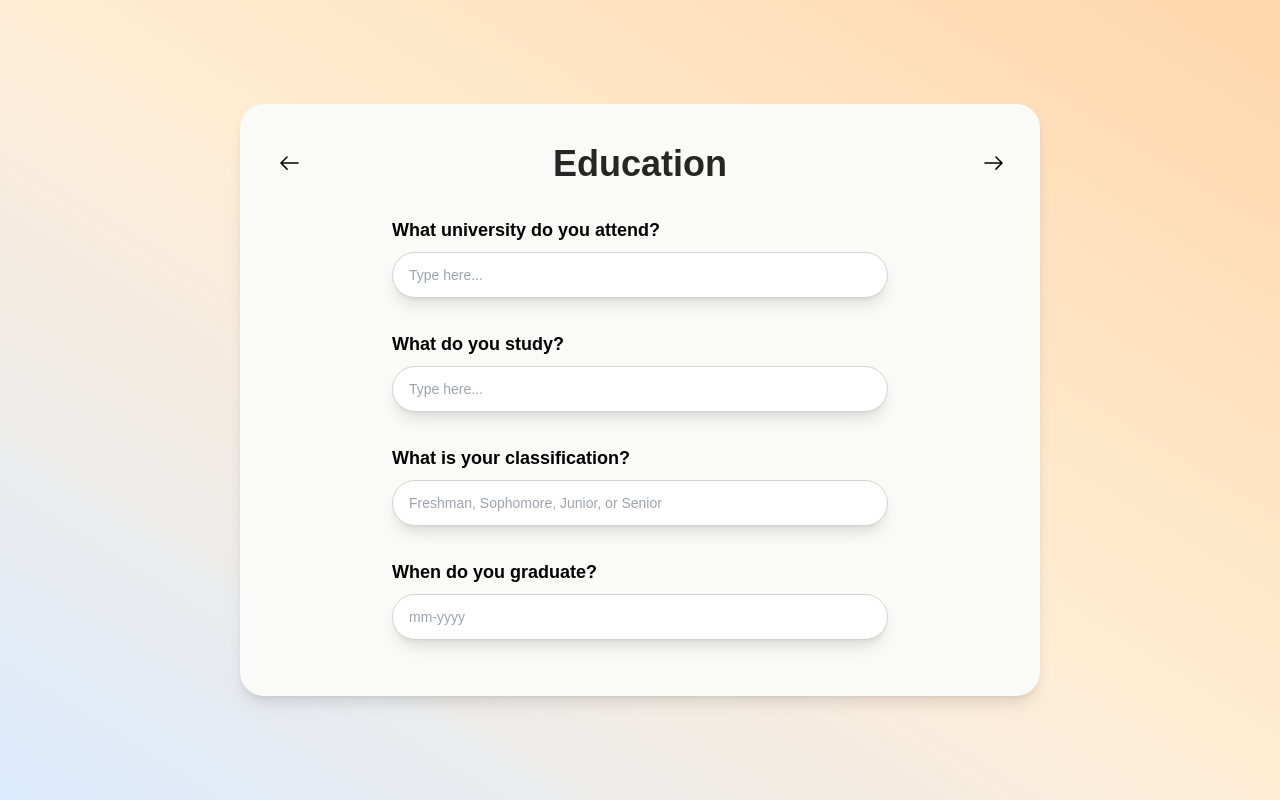
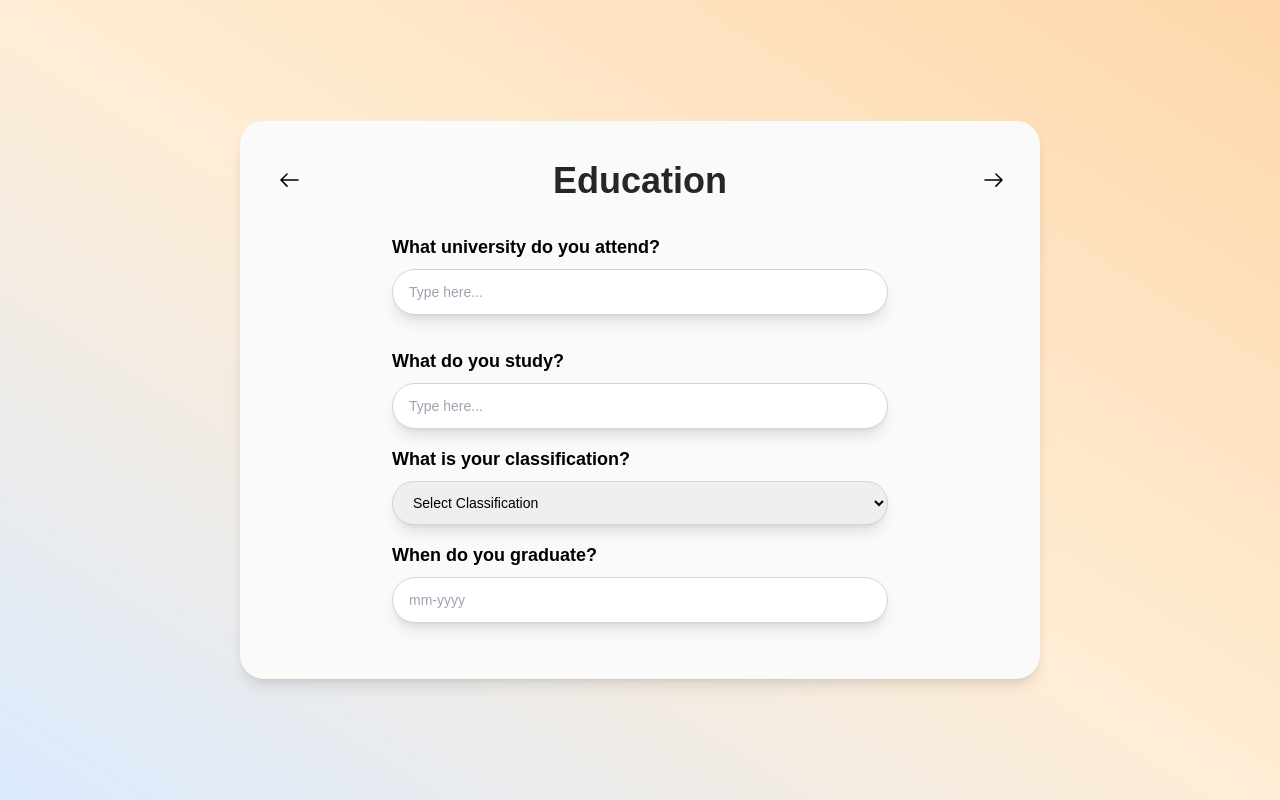
Before and after one commit to tristanbecnel87/locol-app, a Next.js app: page /signUp in a window 1280 px wide. Both pictures are taken after a click on the element "Student". Built offline with nearby package versions, Linux system fonts and the light colour scheme; what aws-amplify would draw is missing.

Commit message:
added select classification for education page in student sign up

```diff
--- /dev/null
+++ b/components/SelectBox.jsx
@@ -0,0 +1,18 @@
+import React from 'react'
+
+const SelectBox = ({title, placeholder, options, setSelected}) => {
+  return (
+    <div>
+        <label className="block text-lg font-semibold mb-2 text-black ">{title}</label>
+        <select className="py-3 px-4 pe-9 block w-full border shadow-lg border-stone-300 rounded-full text-sm " onChange={(e) => setSelected(e.target.value)}>
+          <option value="none" selected disabled hidden>{placeholder}</option>
+            {options.map((option) => (
+                <option key={option}>{option}</option>
+            ))}
+        </select>
+    </div>
+
+  )
+}
+
+export default SelectBox
--- a/components/SignUp/Student/Education.jsx
+++ b/components/SignUp/Student/Education.jsx
@@ -3,7 +3,7 @@ import React, {useState } from "react";
 import { useRouter } from "next/navigation";
 
 import InputPill from "@/components/InputPill";
-import Link from "next/link";
+import SelectBox from "@/components/SelectBox";
 
 const Education = ({setScreen, setForm, form}) => {
   const router = useRouter();
@@ -57,7 +57,8 @@ const Education = ({setScreen, setForm, form}) => {
         <div className="px-32 py-4 w-full flex flex-col justify-start">
             <InputPill title="What university do you attend?" placeholder="Type here..." setState={setUniversity} inputType="text"/>
             <InputPill title="What do you study?" placeholder="Type here..." setState={setMajor} inputType="text"/>
-            <InputPill title="What is your classification?" placeholder="Freshman, Sophomore, Junior, or Senior" setState={setClassification} inputType="text"/>
+            {/* <InputPill title="What is your classification?" placeholder="Freshman, Sophomore, Junior, or Senior" setState={setClassification} inputType="text"/> */}
+            <SelectBox title="What is your classification?" placeholder="Select Classification" options={["Freshman", "Sophomore", "Junior", "Senior", "Super Senior"]} setSelected={setClassification}/>
             <InputPill title="When do you graduate?" placeholder="mm-yyyy" setState={setGraduationDate} inputType="text"/>
         </div>
     </div>
```
Also changed, not shown: 1 other file (tests, documents, lock files or other folders).
